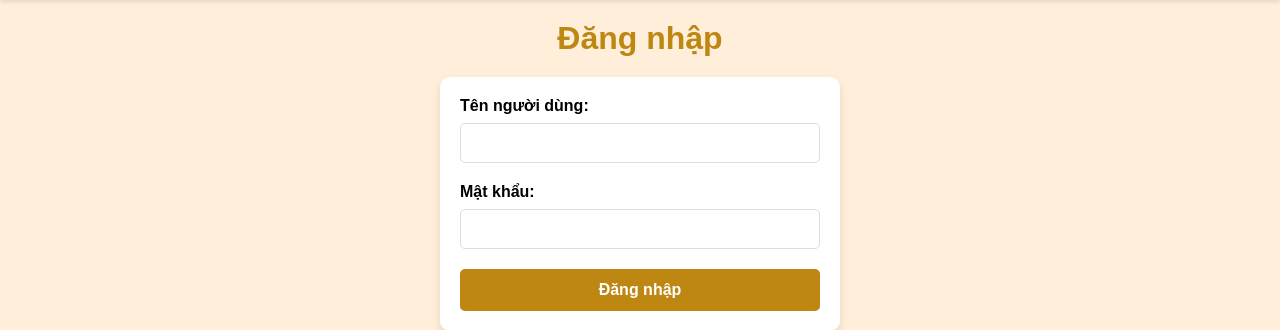
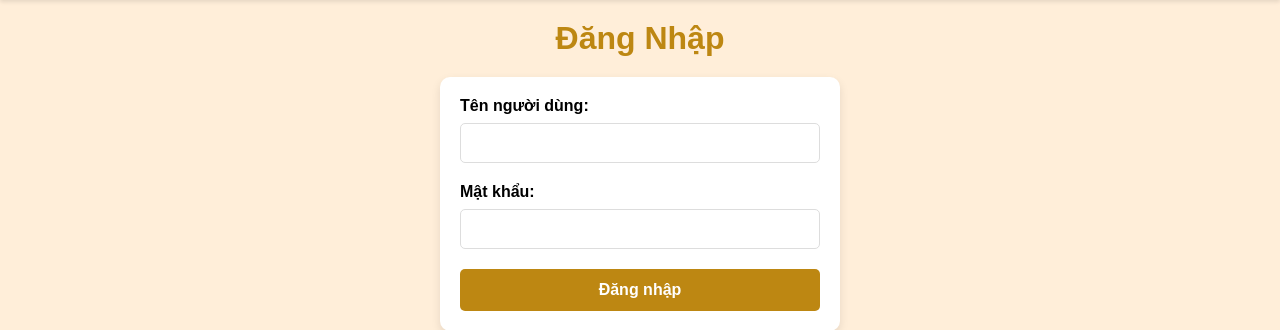
Before and after one commit to kiimduyenn/duannhom, a Django app: template DIVA/templates/auth/dang_nhap.html in a window 1280 px wide. Shown: the part 75-405 px from the top of the page. Run offline with Django 3.2, Linux system fonts and the light colour scheme; the template is opened without the code that fills it, so the values that code supplies are empty, except form fields; tables that the repository leaves empty hold one stand-in row (values such as "Sample post"); form fields are guessed from the names that the template uses.

Commit message:
kd final

```diff
--- a/DIVA/templates/auth/dang_nhap.html
+++ b/DIVA/templates/auth/dang_nhap.html
@@ -1,7 +1,7 @@
 {% extends 'layout/customer.html' %}
 
 {% block content %}
-<h1 class="login-title">Đăng nhập</h1>
+<h1 class="login-title">Đăng Nhập</h1>
 <div class="login-container">
     {% if form.errors %}
         <div class="form-errors">
```
